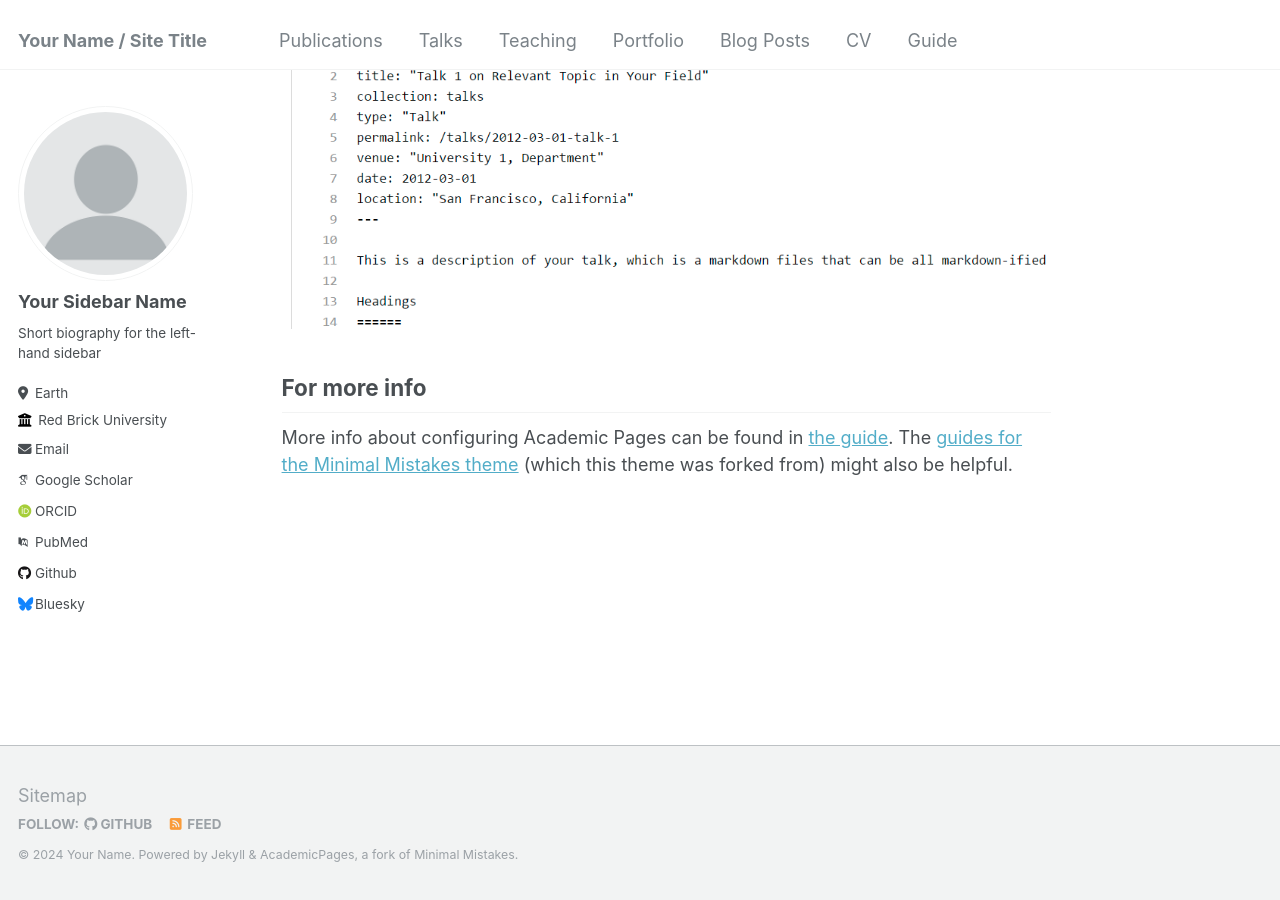
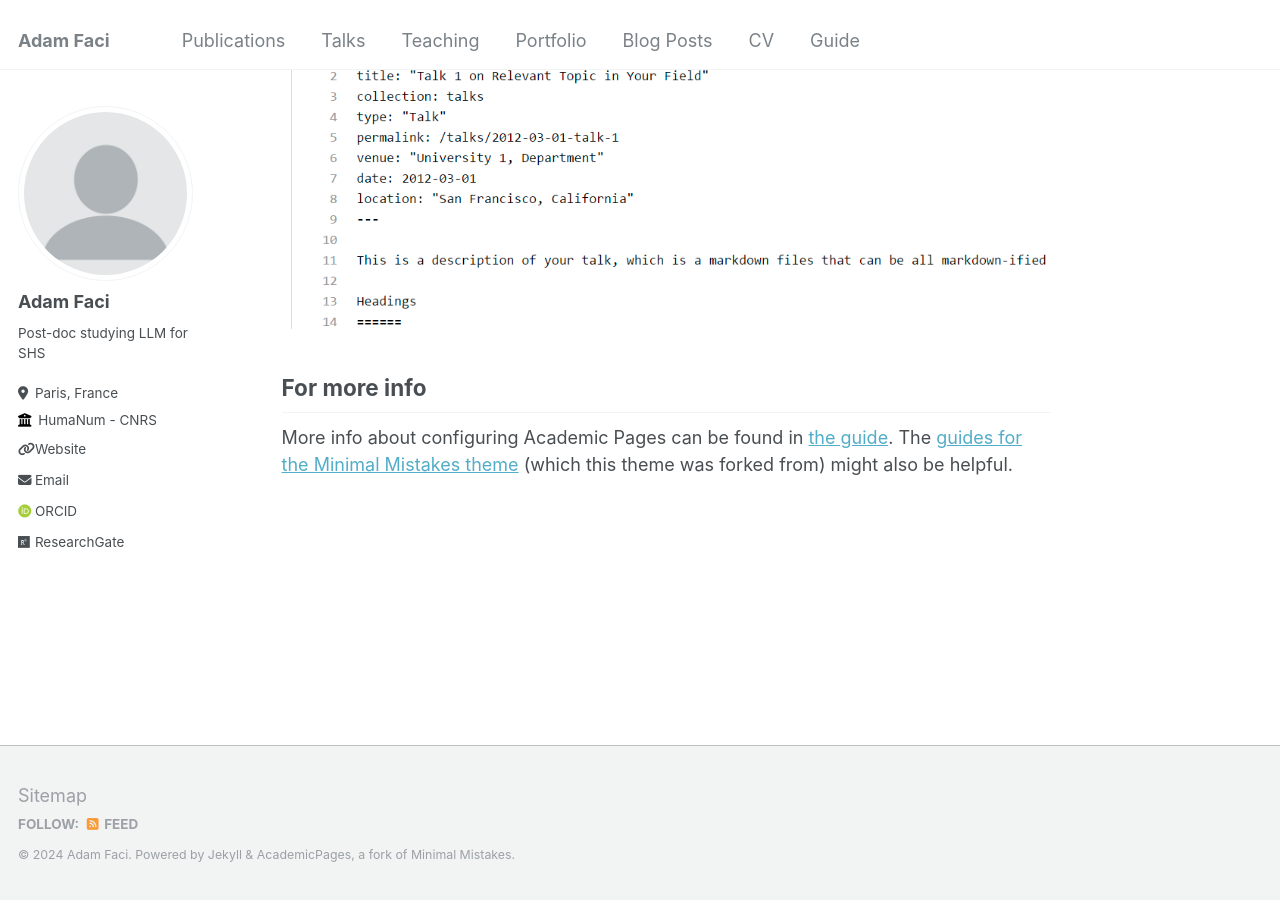
Before and after one commit to AdamFaci/AdamFaci.github.io, a Jekyll site: the page built from _pages/about.md, in a window 1280 px wide and 900 px high, scrolled down 2660 px. Built offline with Jekyll 4.4.1, drawn with Linux system fonts in a browser that asks for light colours; some web fonts are replaced.

Commit message:
Update _config.yml

```diff
--- a/_config.yml
+++ b/_config.yml
@@ -8,13 +8,13 @@
 
 # Basic Site Settings
 locale                   : "en-US"
-title                    : "Your Name / Site Title"
+title                    : "Adam Faci"
 title_separator          : "-"
-name                     : &name "Your Name"
-description              : &description "personal description"
-url                      : https://academicpages.github.io # the base hostname & protocol for your site e.g. "https://mmistakes.github.io"
+name                     : &name "Adam Faci"
+description              : &description "My academic website"
+url                      : https://adamfaci.github.io # the base hostname & protocol for your site e.g. "https://mmistakes.github.io"
 baseurl                  : "" # the subpath of your site, e.g. "/blog"
-repository               : "academicpages/academicpages.github.io"
+repository               : "adamfaci/adamfaci.github.io"
 
 # Site Author - The following control what appear as part of the author content on the side bar.
 #               If a field is blank the icon and link will not appear, otherwise it will be shown.
@@ -22,32 +22,32 @@ repository               : "academicpages/academicpages.github.io"
 author:
   # Biographic information
   avatar           : "profile.png"
-  name             : "Your Sidebar Name"
+  name             : "Adam Faci"
   pronouns         : # example: "she/her"
-  bio              : "Short biography for the left-hand sidebar"
-  location         : "Earth"
-  employer         : "Red Brick University"
-  uri              : # URL
-  email            : "none@example.org"
+  bio              : "Post-doc studying LLM for SHS"
+  location         : "Paris, France"
+  employer         : "HumaNum - CNRS"
+  uri              : "https://www.huma-num.fr/adam-faci/"
+  email            : "adam.faci@huma-num.fr"
 
   # Academic websites
   arxiv            : # URL - Update with the correct link to your profile
-  googlescholar    : "https://scholar.google.com/citations?user=PS_CX0AAAAAJ"
+  googlescholar    : # URL
   impactstory      : # URL
-  orcid            : "http://orcid.org/yourorcidurl"
-  pubmed           : "https://www.ncbi.nlm.nih.gov/pubmed/?term=john+snow"
-  researchgate     : # URL
+  orcid            : "https://orcid.org/my-orcid?orcid=0000-0001-7216-9487"
+  pubmed           : # URL
+  researchgate     : "https://www.researchgate.net/profile/Adam_Faci"
 
   # Repositories and software development
   bitbucket        : # Username - Update with your username on the site
   codepen          : # Username
   dribbble         : # Username
-  github           : "academicpages"
+  github           : # Username
   kaggle           : # Username
   stackoverflow    : # User number or user number and name (i.e., use "1" or "1/jeff-atwood")
 
   # Social media
-  bluesky          : "bsky.app" # Replace this with you Bluesky username
+  bluesky          : # Replace this with you Bluesky username
   facebook         : # Username
   flickr           : # Username
   foursquare       : # Username
@@ -120,7 +120,7 @@ yandex_site_verification :
 
 # Social Sharing
 twitter:
-  username               : &twitter
+  username               :
 facebook:
   username               :
   app_id                 :
```
